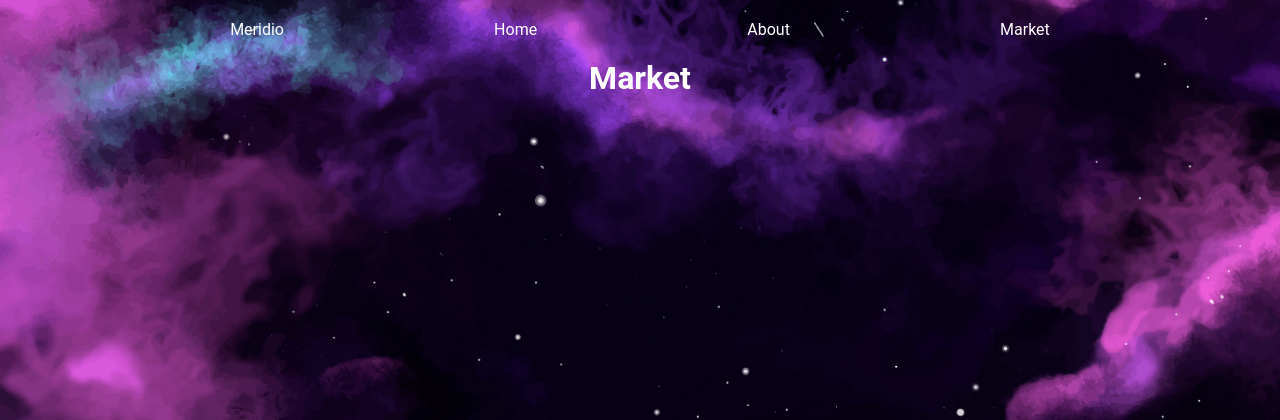
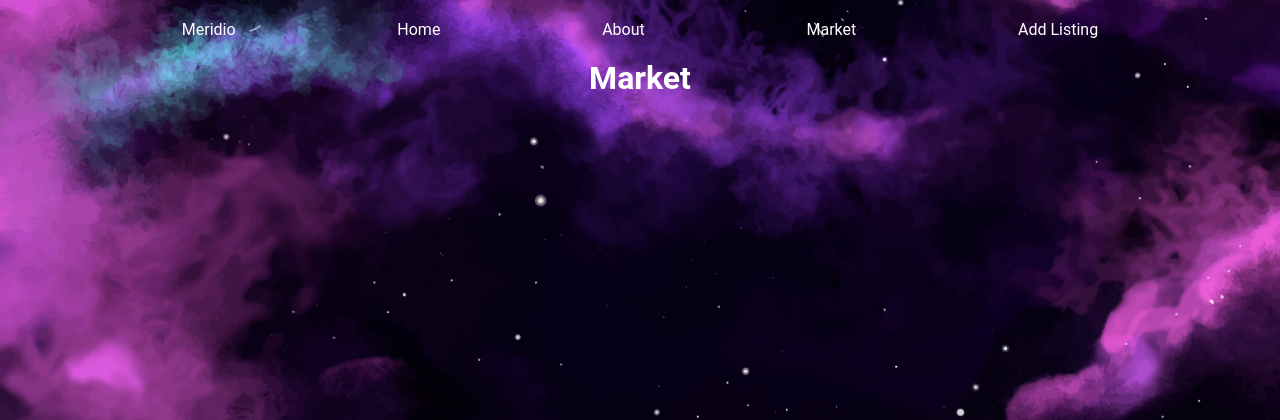
Before and after one commit to supersarahhh/Meridio-Full-Stack-App, a Django app: page /market/ in a window 1280 px wide. Shown: the top 420 px of the page. Run offline with Django 4.2, Linux system fonts and the light colour scheme; data that the repository does not hold is empty.

Commit message:
Add listings button and market listings are clickable

```diff
--- a/meridio/main_app/templates/base.html
+++ b/meridio/main_app/templates/base.html
@@ -19,6 +19,7 @@
             <a href="{% url 'home' %}">Home
             <a href="{% url 'about' %}">About</a>
             <a href="{% url 'index' %}">Market</a>
+            <a href="{% url 'post_create' %}">Add Listing</a>
                 </ul>
             </div>
         </nav>
--- a/meridio/main_app/templates/main_app/bid_form.html
+++ b/meridio/main_app/templates/main_app/bid_form.html
@@ -4,6 +4,7 @@
 
 {% if object %}
 <h1>Edit <span class="teal-text">{{object.name}}</span></h1>
+<h1>Delete <span class="teal-text"></span></h1>
 {% else %}
 
 <h1>Post Bid</h1>
--- a/meridio/main_app/templates/market/detail.html
+++ b/meridio/main_app/templates/market/detail.html
@@ -16,7 +16,7 @@
       <div class="card-action">
         <a href="{% url 'post_update' post.id %}">Edit</a>
         <a href="{% url 'post_delete' post.id %}">Delete</a>
-
+        <a href="{% url 'bid_form' post.id %}">Bid</a>
       </div>
     </div>
   </div>
--- a/meridio/main_app/templates/market/index.html
+++ b/meridio/main_app/templates/market/index.html
@@ -4,6 +4,7 @@
     <h1>Market</h1>
 
     {% for post in posts %}
+    <a href="{% url 'detail' post.id %}">
         <div class="card">
             <div class="card-content">
                 <h4>{{ post.item }}</h4>
@@ -15,6 +16,7 @@
                 {% endif %}
             </div>
         </div>
+    </a>
 {% endfor %}
 
 {% endblock %}
```
Lines whose indentation alone changed are shown as unchanged.
